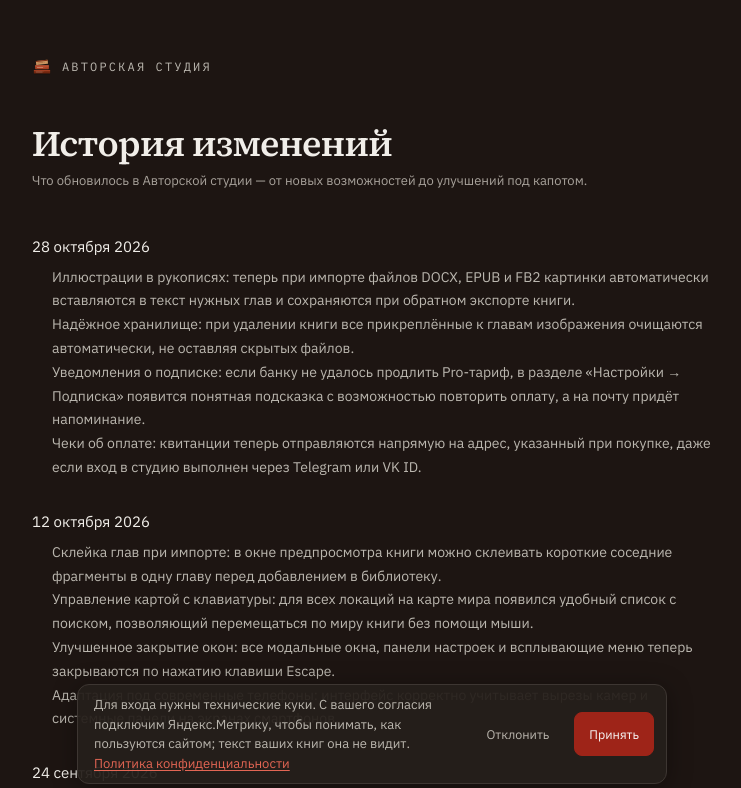
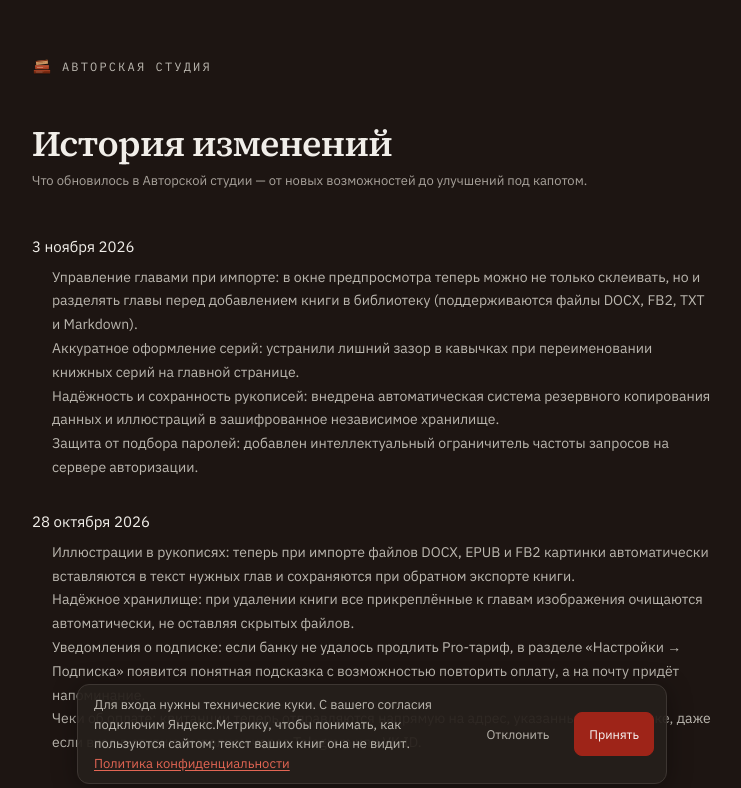
Before and after one commit to XDobriev/writers_studio, a React (Vite) app: page /changelog in a window 1280 px wide. Shown: the top 788 px of the page, without its empty margins (268-1009 px from the left). Built offline with nearby package versions, Linux system fonts and the light colour scheme; no server answers; the database is empty.

Commit message:
docs(changelog): add entries for nov 2026 releases

```diff
--- a/src/pages/Changelog.tsx
+++ b/src/pages/Changelog.tsx
@@ -8,6 +8,15 @@ interface Entry {
 }
 
 const ENTRIES: Entry[] = [
+  {
+    date: '3 ноября 2026',
+    items: [
+      'Управление главами при импорте: в окне предпросмотра теперь можно не только склеивать, но и разделять главы перед добавлением книги в библиотеку (поддерживаются файлы DOCX, FB2, TXT и Markdown).',
+      'Аккуратное оформление серий: устранили лишний зазор в кавычках при переименовании книжных серий на главной странице.',
+      'Надёжность и сохранность рукописей: внедрена автоматическая система резервного копирования данных и иллюстраций в зашифрованное независимое хранилище.',
+      'Защита от подбора паролей: добавлен интеллектуальный ограничитель частоты запросов на сервере авторизации.',
+    ],
+  },
   {
     date: '28 октября 2026',
     items: [
```
